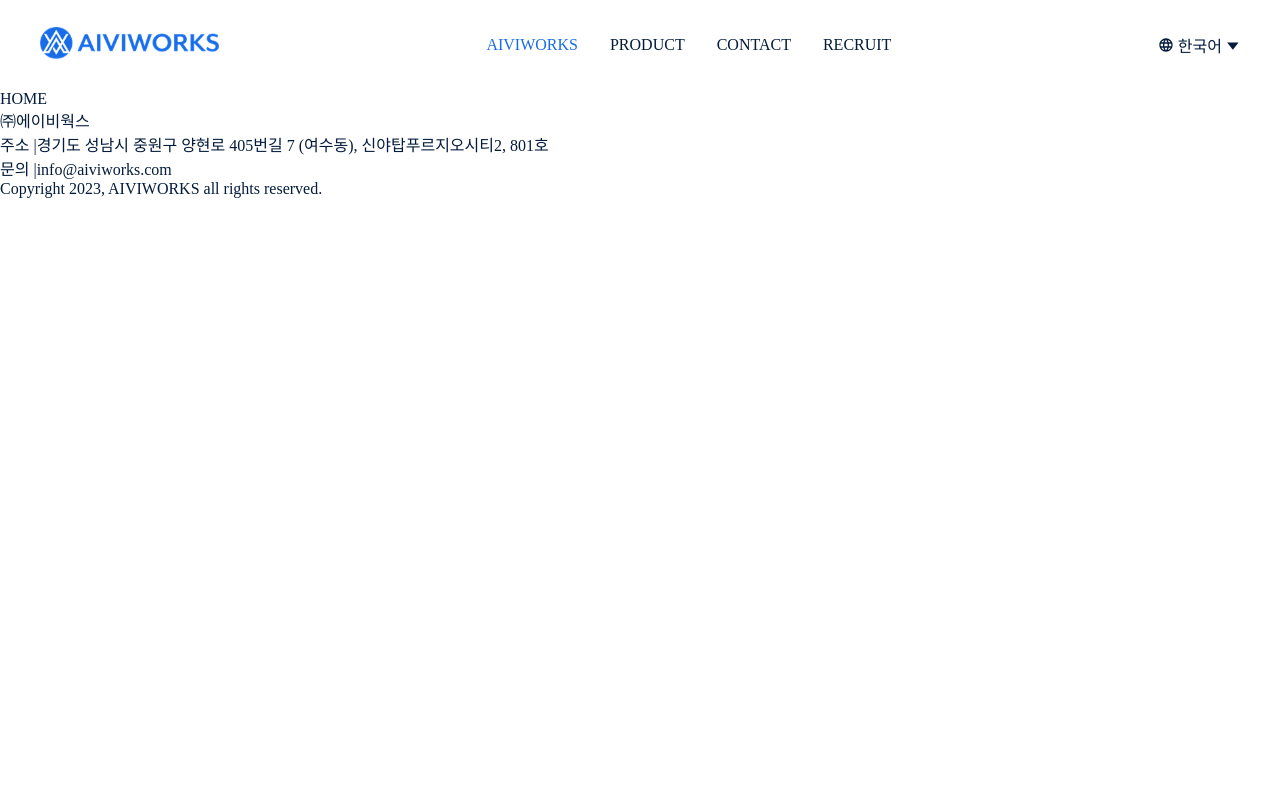
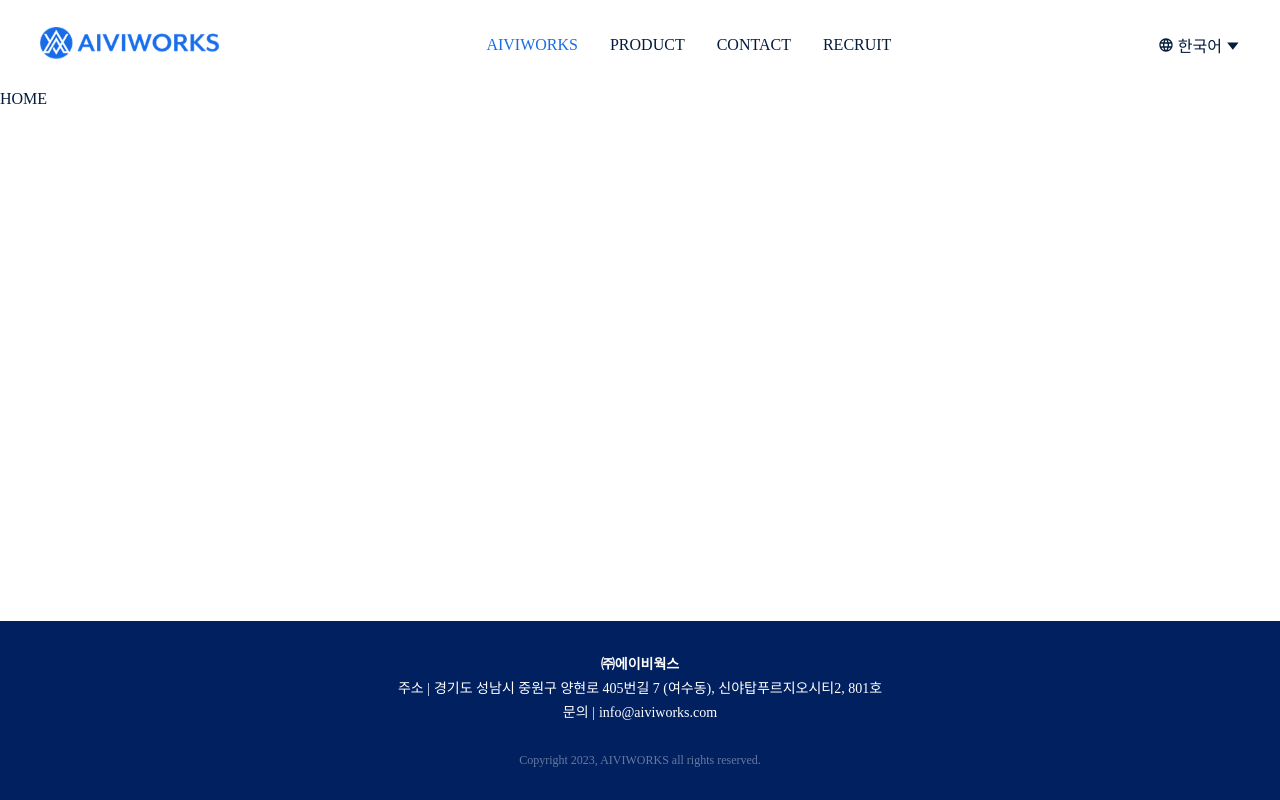
Before and after one commit to dv-jamie/aviworks_client, a React (Create React App) app: page / in a window 1280 px wide. Built offline with nearby package versions, Linux system fonts and the light colour scheme.

Commit message:
style: 푸터 스타일 적용

```diff
--- a/src/component/molecules/Footer.module.css
+++ b/src/component/molecules/Footer.module.css
@@ -0,0 +1,33 @@
+.footer {
+    position: absolute;
+    bottom: 0;
+    gap: 3.2rem;
+    width: 100vw;
+    padding: 3.2rem 0;
+    background: var(--navy-100);
+    text-align: center;
+}
+.footer li,
+.footer span,
+.footer p {
+    color: #fff;
+    font-size: 1.4rem;
+}
+
+.list_wrap {
+    margin-bottom: 3.2rem;
+}
+.list_wrap li:not(:last-of-type) {
+    margin-bottom: 0.4rem;
+}
+.list_wrap li:first-of-type {
+    font-weight: bold;
+}
+.list_wrap span:first-of-type {
+    margin-right: 0.4rem;
+}
+
+.footer .copyright {
+    font-size: 1.2rem;
+    opacity: .4;
+}
--- a/src/reset.css
+++ b/src/reset.css
@@ -8,7 +8,7 @@
 	--primary-blue-55: #80AEF3;
 	--primary-blue-30: #BAD3F9;
 	--primary-blue-5: #F3F7FE;
-	--navy: #002060;
+	--navy-100: #002060;
 	--gray-100: #041B3C;
 	--gray-80: #364963;
 	--gray-55: #758294;
```
